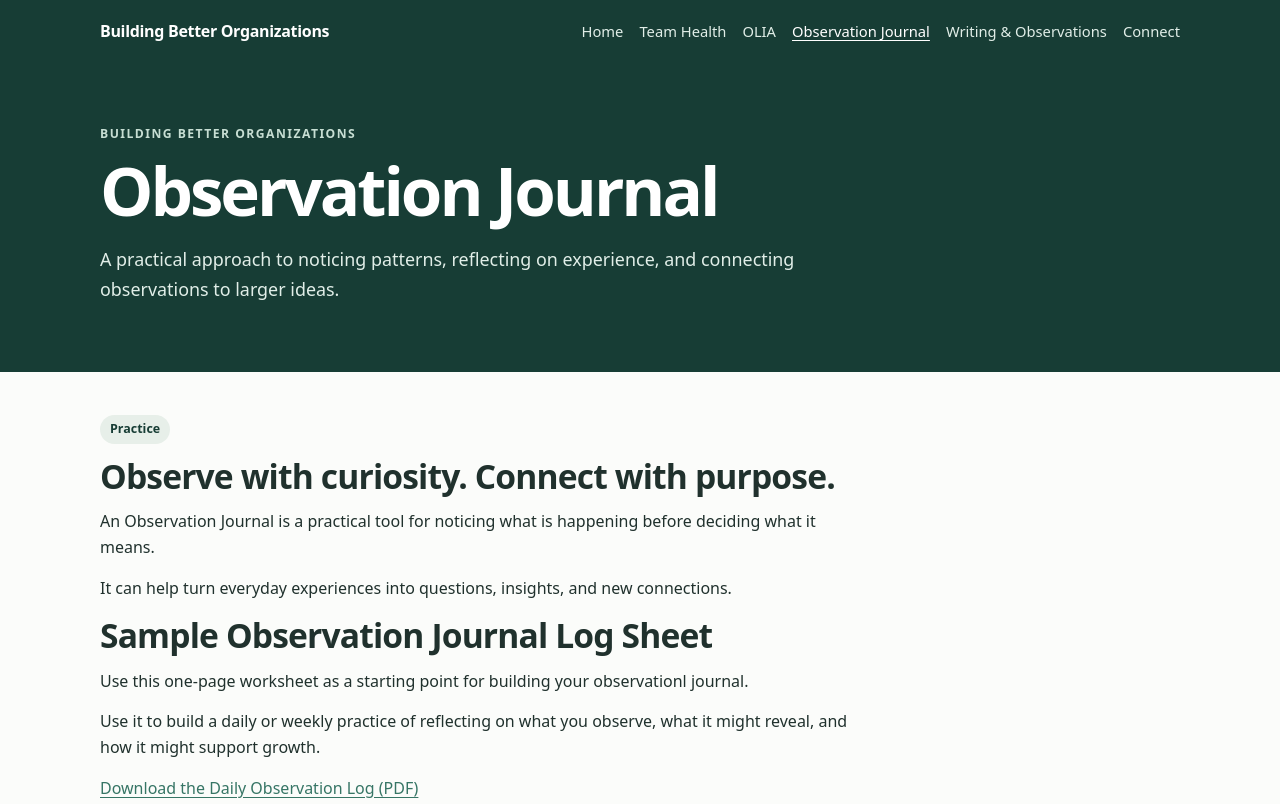
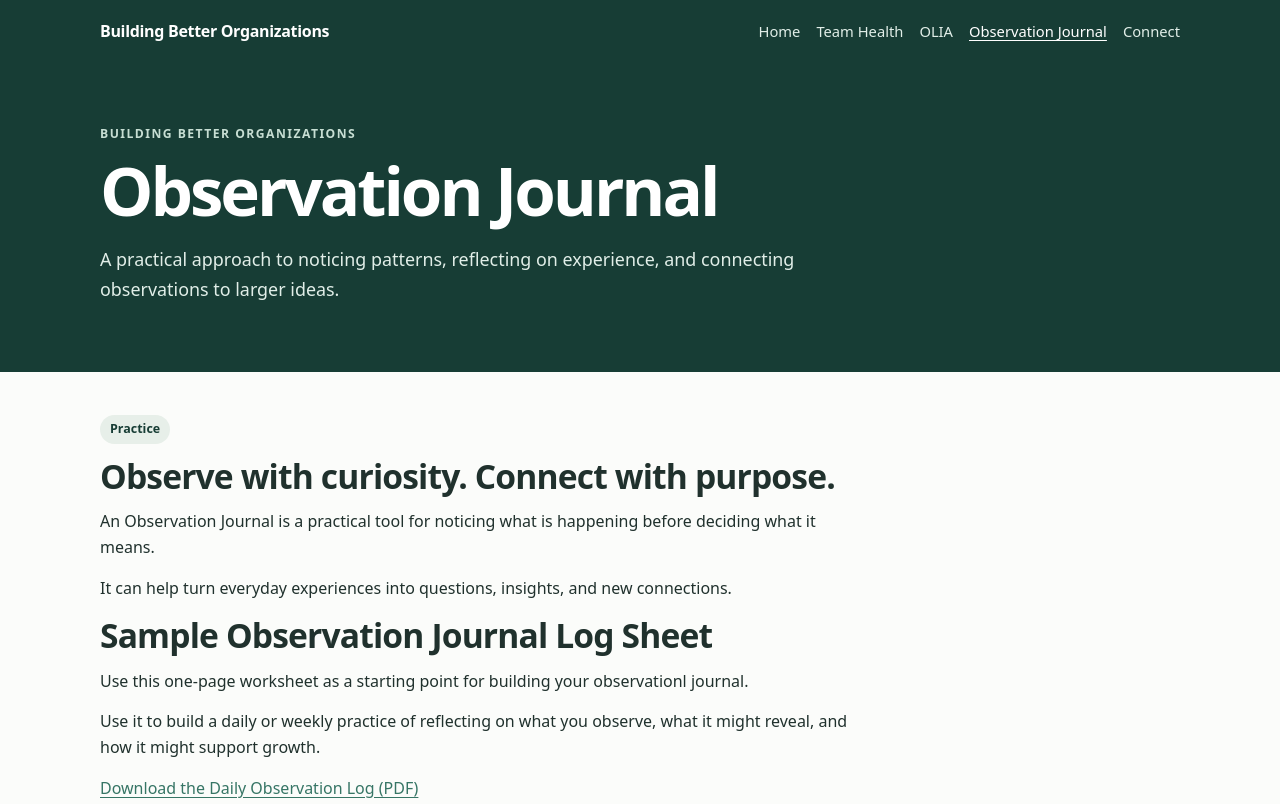
Before and after one commit to afrazpindari14-commits/afrazpindari14-commits.github.io, a plain HTML site: page pages/observation-journal.html in a window 1280 px wide. Shown: the top 804 px of the page. Drawn offline with Linux system fonts and the light colour scheme.

Commit message:
Remove 'Writing & Observations' link from navigation
Removed the link to 'Writing & Observations' from the navigation.

```diff
--- a/pages/observation-journal.html
+++ b/pages/observation-journal.html
@@ -17,7 +17,6 @@
 <a href="../pages/team-health-assessment.html">Team Health</a>
 <a href="../pages/olia.html">OLIA</a>
 <a href="../pages/observation-journal.html" aria-current="page">Observation Journal</a>
-<a href="../pages/writing-and-observations.html">Writing & Observations</a>
 <a href="../pages/connect.html">Connect</a>
       </nav>
     </div>
```
